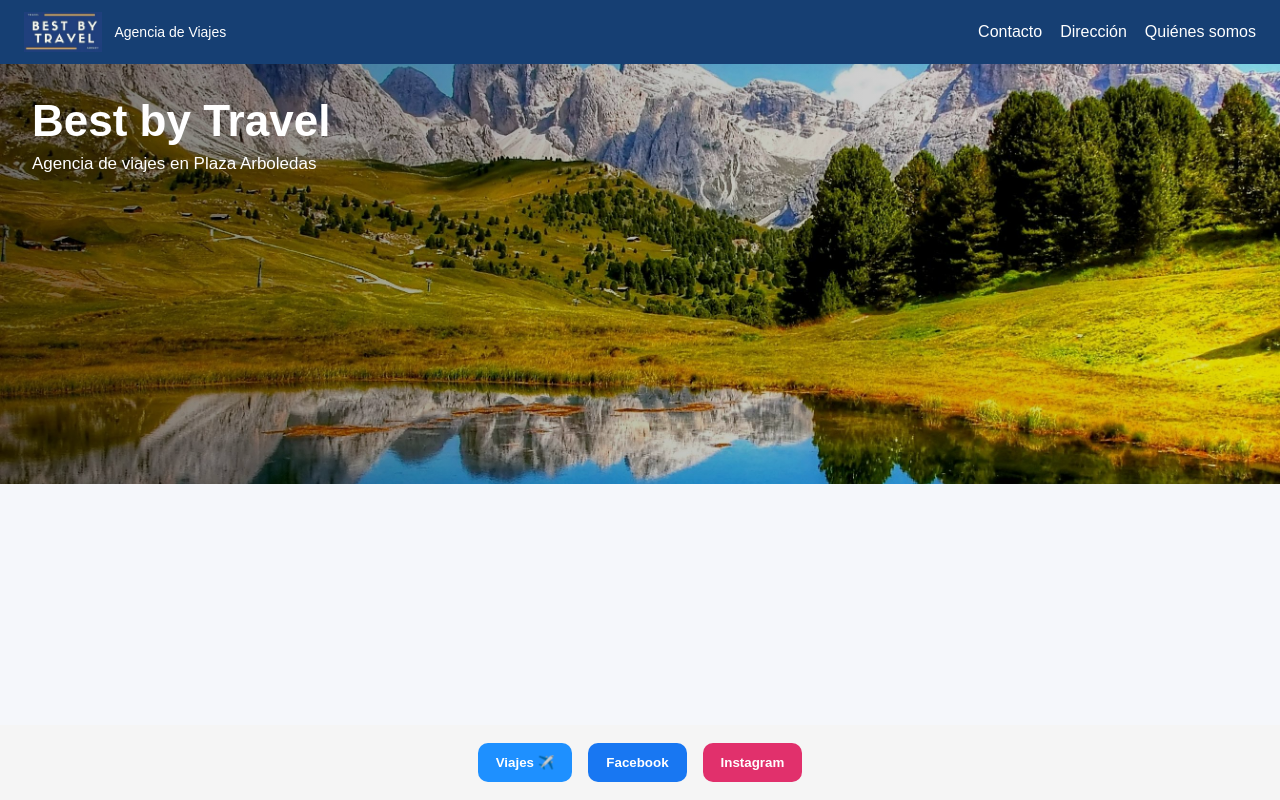
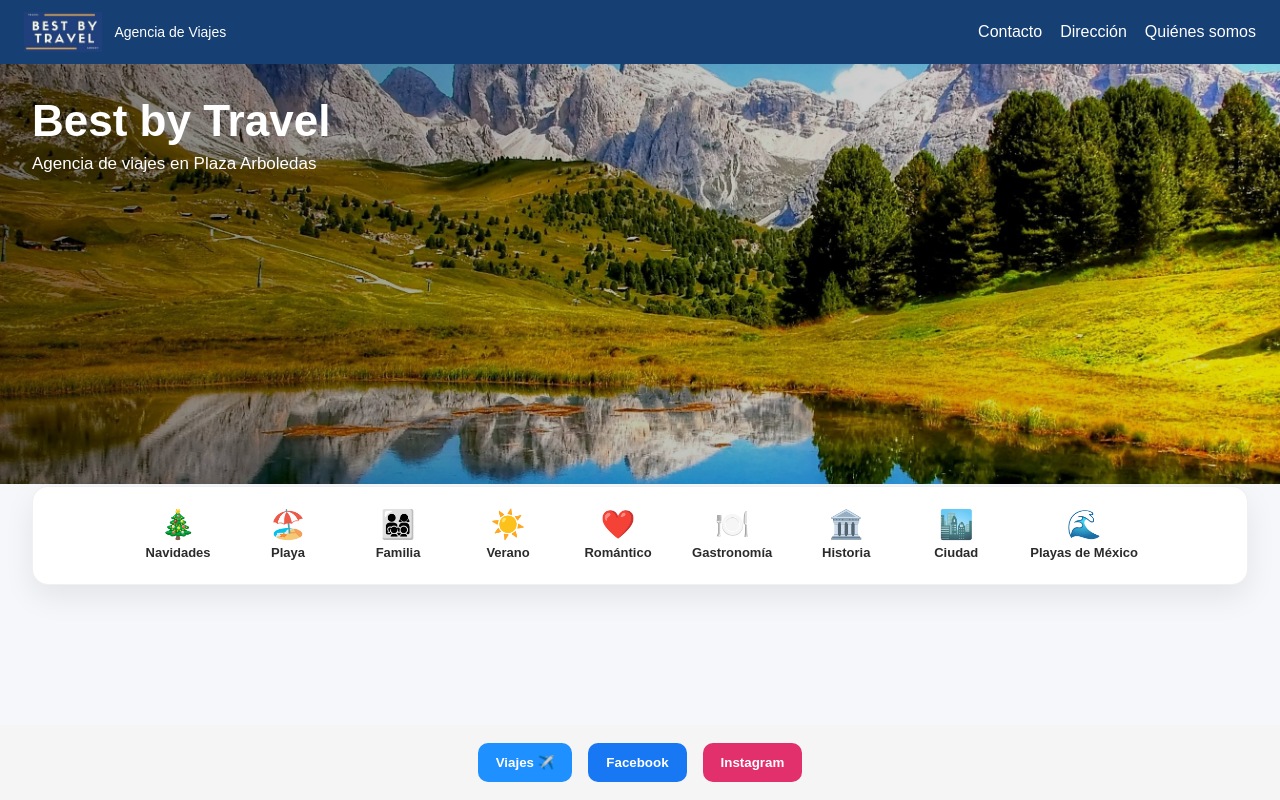
Before and after one commit to ignaciogmz99/react-vite-web, a React (Vite) app: page / in a window 1280 px wide. Built offline with nearby package versions, Linux system fonts and the light colour scheme.

Commit message:
barra de viajes

```diff
--- a/src/Components/Layout/MainContent.css
+++ b/src/Components/Layout/MainContent.css
@@ -60,3 +60,65 @@
   font-weight: 600;
   background: white;
 }
+
+/* ===== Barra de categorías tipo la imagen ===== */
+.catbar {
+  margin-top: -22px;                /* sube un poco sobre el hero (opcional) */
+}
+
+.catbar-inner {
+  background: #fff;
+  border-radius: 16px;
+  padding: 14px 18px;
+
+  display: flex;
+  gap: 18px;
+  justify-content: center;
+  align-items: center;
+
+  overflow-x: auto;                 /* ✅ si no cabe, hace scroll horizontal */
+  -webkit-overflow-scrolling: touch;
+
+  box-shadow: 0 12px 30px rgba(0,0,0,0.08);
+  border: 1px solid rgba(0,0,0,0.06);
+}
+
+.catbar-inner::-webkit-scrollbar {
+  height: 8px;
+}
+.catbar-inner::-webkit-scrollbar-thumb {
+  background: rgba(0,0,0,0.15);
+  border-radius: 999px;
+}
+
+.cat-item {
+  background: transparent;
+  border: 0;
+  cursor: pointer;
+  padding: 10px 10px;
+  border-radius: 12px;
+
+  min-width: 92px;
+  display: grid;
+  place-items: center;
+  gap: 6px;
+
+  color: #2b2b2b;
+  transition: transform .15s ease, background .15s ease;
+}
+
+.cat-item:hover {
+  background: rgba(210, 137, 27, 0.10); /* doradito suave */
+  transform: translateY(-1px);
+}
+
+.cat-icon {
+  font-size: 28px;
+  line-height: 1;
+}
+
+.cat-label {
+  font-size: 13px;
+  font-weight: 600;
+  white-space: nowrap;
+}
--- a/src/Components/Layout/MainContent.jsx
+++ b/src/Components/Layout/MainContent.jsx
@@ -1,11 +1,22 @@
 import "./MainContent.css";
-import heroImg from "../../assets/test1.jpg"; // cambia ruta si es necesario
+import heroImg from "../../assets/test1.jpg";
 
 function MainContent() {
+  const categorias = [
+    { icon: "🎄", label: "Navidades" },
+    { icon: "🏖️", label: "Playa" },
+    { icon: "👨‍👩‍👧‍👦", label: "Familia" },
+    { icon: "☀️", label: "Verano" },
+    { icon: "❤️", label: "Romántico" },
+    { icon: "🍽️", label: "Gastronomía" },
+    { icon: "🏛️", label: "Historia" },
+    { icon: "🏙️", label: "Ciudad" },
+    { icon: "🌊", label: "Playas de México" },
+  ];
+
   return (
     <div className="main">
-
-      {/* HERO FULL WIDTH SIN MÁRGENES */}
+      {/* HERO FULL WIDTH */}
       <section
         className="hero"
         style={{ backgroundImage: `url(${heroImg})` }}
@@ -18,11 +29,21 @@ function MainContent() {
         </div>
       </section>
 
-      {/* CONTENIDO NORMAL CON SANGRÍA */}
+      {/* ✅ BARRA DE CATEGORÍAS (debajo del hero) */}
       <div className="page-padding">
+        <section className="catbar">
+          <div className="catbar-inner">
+            {categorias.map((c) => (
+              <button key={c.label} className="cat-item" type="button">
+                <div className="cat-icon" aria-hidden="true">{c.icon}</div>
+                <div className="cat-label">{c.label}</div>
+              </button>
+            ))}
+          </div>
+        </section>
+
         {/* aquí irá el resto de la página después */}
       </div>
-
     </div>
   );
 }
```
Also changed, not shown: src/assets/descarga.jpeg (added).
